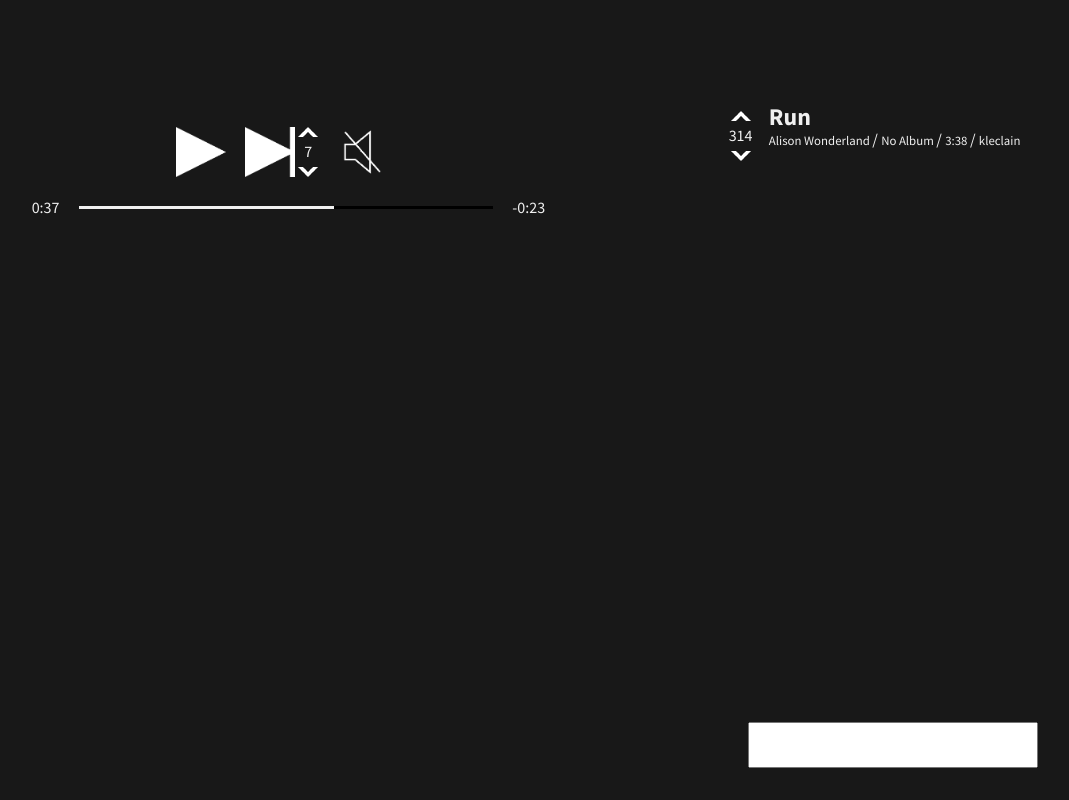
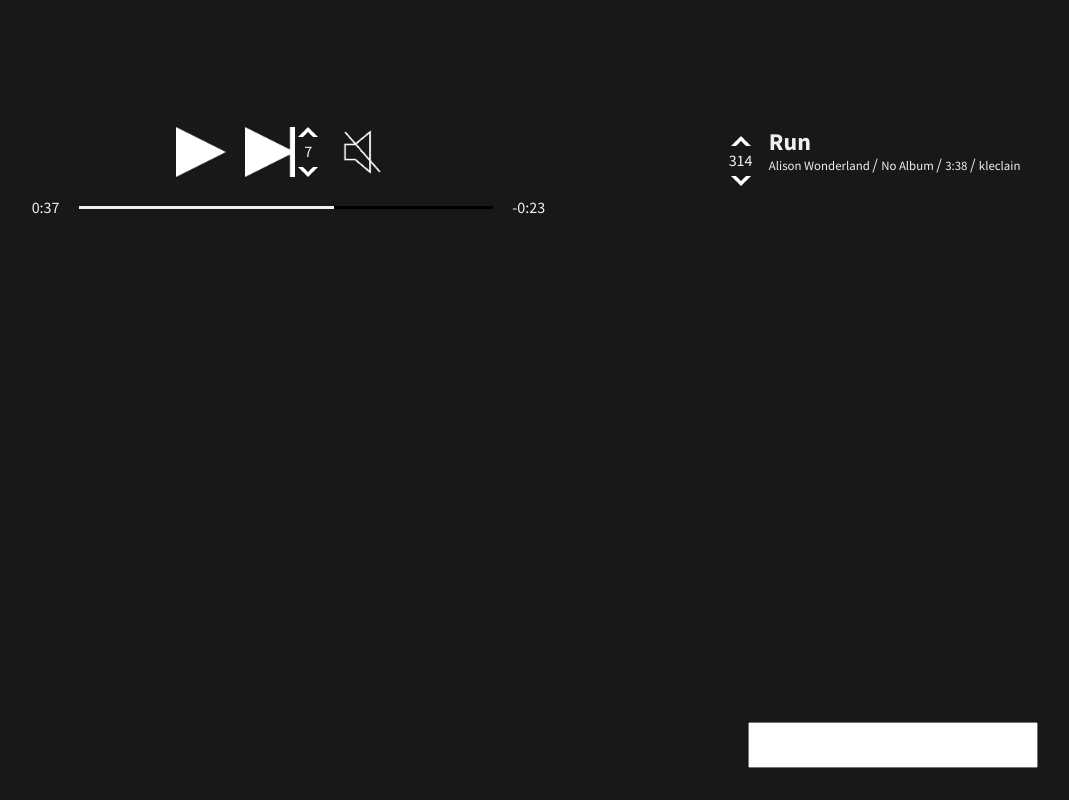
Before and after one commit to NQureshi850/MHacks9, a website: page website/template.html in a window 1280 px wide. Shown: the whole page, without its empty margins (142-1211 px from the left). Drawn offline with nearby package versions, Linux system fonts and the light colour scheme; no server answers.

Commit message:
Fix top gap and add bottom empty list item

```diff
--- a/website/stylesheets/template.css
+++ b/website/stylesheets/template.css
@@ -183,8 +183,14 @@ h2 {
     text-shadow: 3px 3px rgba(0, 0, 0, 0.3);
 }
 
-#empty-list-item {
-    height: 80px; /* TODO: Fix this to be in em's. */
+#empty-top-list-item {
+    height: 2.6em;
+    margin-bottom: 5%;
+    margin-top: 1%;
+}
+
+#empty-bottom-list-item {
+    height: 2.6em;
     margin-bottom: 5%;
     margin-top: 1%;
 }
--- a/website/template.html
+++ b/website/template.html
@@ -56,7 +56,8 @@
 
         </div>
         <div id="right">
-            <div id="empty-list-item"> </div>
+            <div id="empty-top-list-item"> </div>
+            <div id="empty-bottom-list-item"> </div>
             <div id="clone-song" class="list-item">
                 <div class="item-vote">
                     <input class="item-vote-up" type="image" src="img/upvote.png" alt="+" width="20" height="10">
```
